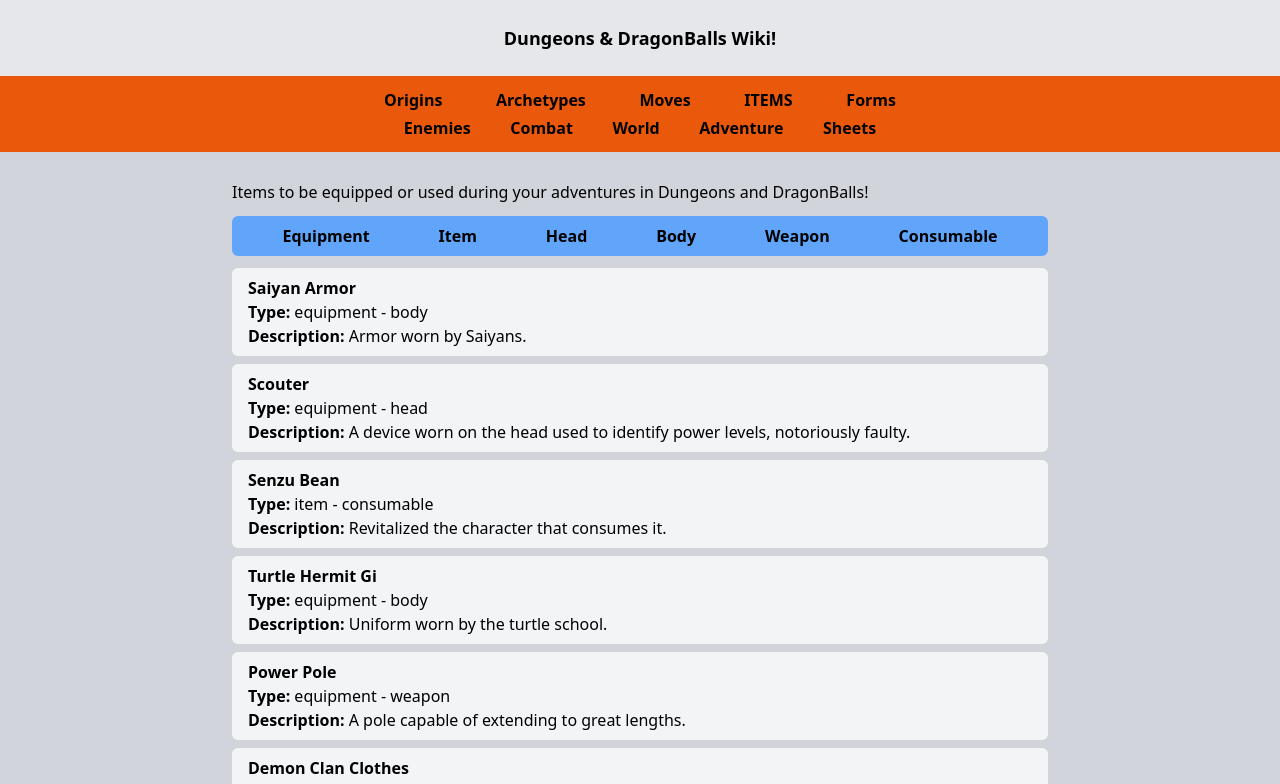
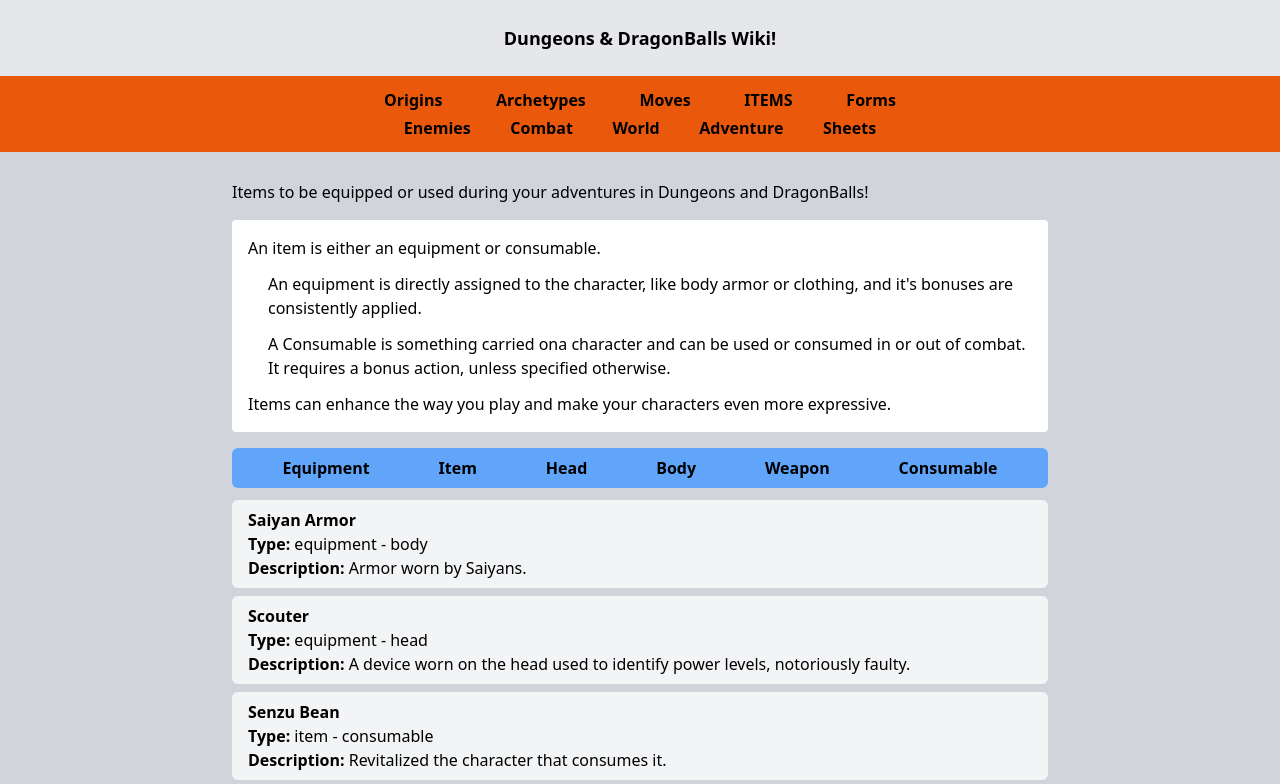
Before and after one commit to KylePep/ddbwiki, a Next.js app: page /items in a window 1280 px wide. Shown: the top 784 px of the page. Built offline with nearby package versions, Linux system fonts and the light colour scheme.

Commit message:
Added content to items page

```diff
--- a/app/items/page.tsx
+++ b/app/items/page.tsx
@@ -11,6 +11,18 @@ export default function page() {
 <main>
 <div>
         <h1 className='mb-3'>Items to be equipped or used during your adventures in Dungeons and DragonBalls!</h1>
+        <div className='my-4 bg-white rounded p-4'>
+          <p className='mb-3'>
+          An item is either an equipment or consumable.
+          </p>
+          <ul className='mb-3'>
+            <li className='mb-3'>An equipment is directly assigned to the character, like body armor or clothing, and {`it's`} bonuses are consistently applied.</li>
+            <li>A Consumable is something carried ona character and can be used or consumed in or out of combat. It requires a bonus action, unless specified otherwise.</li>
+          </ul>
+          <p>
+            Items can enhance the way you play and make your characters even more expressive.
+          </p>
+        </div>
         <FilterList LIST_TYPE={items} list={list} setList={setList} categoryFilterArr={[ "type.equipment", "type.item", "subType.head", "subType.body", "subType.weapon", "subType.consumable"
           ]} />
         <div>
```
